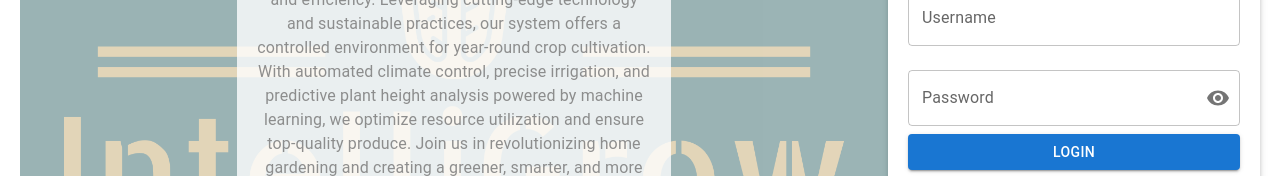
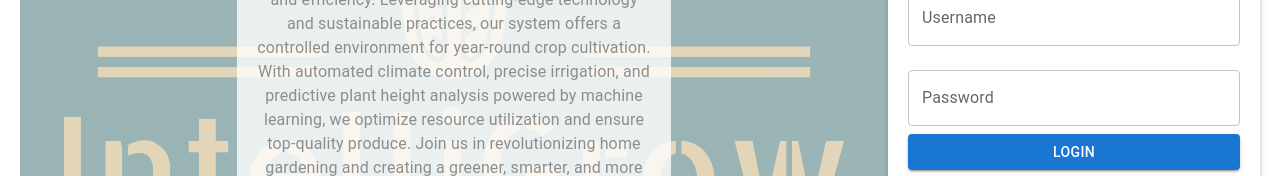
Before and after one commit to IntelliGrowDevHub/IntelliGrowApp, a React (Create React App) app: page / in a window 1280 px wide. Shown: the part 368-544 px from the top of the page. Built offline with nearby package versions, Linux system fonts and the light colour scheme.

Commit message:
hardcode login 3 users

```diff
--- a/src/Login.jsx
+++ b/src/Login.jsx
@@ -1,34 +1,32 @@
 import React, { useState } from 'react';
-import { TextField, Button, Paper, Typography, useTheme, IconButton, InputAdornment } from '@mui/material';
-import { Visibility, VisibilityOff } from '@mui/icons-material';
-import axios from 'axios';
+import { TextField, Button, Paper, Typography, useTheme } from '@mui/material';
+import backgroundImage from './intelligrow-high-resolution-logo.png';
 
-import backgroundImage from './intelligrow-high-resolution-logo.png';
+const users = [
+  { username: 'demo', password: 'demo1234', api_key: '7P9PH9JZ7UNI88GJ', channel_ID: '2504684' },
+  { username: 'intelligrow', password: 'success1234', api_key: '7P9PH9JZ7UNI88GJ', channel_ID: '2504684' },
+  { username: 'hydroplants', password: 'data1234', api_key: '7P9PH9JZ7UNI88GJ', channel_ID: '2504684' }
+];
 
 const Login = ({ onLogin }) => {
   const [username, setUsername] = useState('');
   const [password, setPassword] = useState('');
-  const [showPassword, setShowPassword] = useState(false); // State to toggle password visibility
-  const [error, setError] = useState('');
   const theme = useTheme();
 
-  const handleLogin = async () => {
-    try {
-      // Send a GET request to the server to check login credentials
-      const response = await axios.get(`/api/login?username=${username}&password=${password}`);
-
-      if (response.data.success) {
-        // User authenticated successfully
-        onLogin(true);
+  const handleLogin = () => {
+    const user = users.find(user => user.username === username && user.password === password);
+    if (user) {
+      onLogin(true);
+    } else {
+      // Check if the user is new
+      const isNewUser = users.every(user => user.username !== username);
+      if (isNewUser) {
+        // Prompt to register
+        alert('You need to register an account.');
+        // Logic for registration can be added here
       } else {
-        // Invalid username or password
-        setError(response.data.error);
+        alert('Invalid username/password');
       }
-    } catch (error) {
-      // Internal server error
-      console.error('Error logging in:', error);
-      console.log('Response:', error.response); // Log the response object
-      setError(error.response.data.error || 'Internal server error');
     }
   };
 
@@ -36,10 +34,6 @@ const Login = ({ onLogin }) => {
     if (e.key === 'Enter') {
       handleLogin();
     }
-  };
-
-  const handleTogglePasswordVisibility = () => {
-    setShowPassword(!showPassword);
   };
 
   return (
@@ -73,26 +67,13 @@ const Login = ({ onLogin }) => {
         <TextField
           label="Password"
           fullWidth
-          type={showPassword ? 'text' : 'password'}
+          type="password"
           margin="normal"
           value={password}
           onChange={(e) => setPassword(e.target.value)}
           onKeyPress={handleKeyPress}
           color={theme.palette.mode === 'dark' ? 'secondary' : 'primary'} // Apply secondary color in dark mode
-          InputProps={{
-            endAdornment: (
-              <InputAdornment position="end">
-                <IconButton
-                  onClick={handleTogglePasswordVisibility}
-                  edge="end"
-                >
-                  {showPassword ? <VisibilityOff /> : <Visibility />}
-                </IconButton>
-              </InputAdornment>
-            ),
-          }}
         />
-        {error && <Typography variant="body2" style={{ color: 'red', marginTop: '10px' }}>{error}</Typography>}
         <Button variant="contained" color="primary" fullWidth onClick={handleLogin}>
           Login
         </Button>
```
